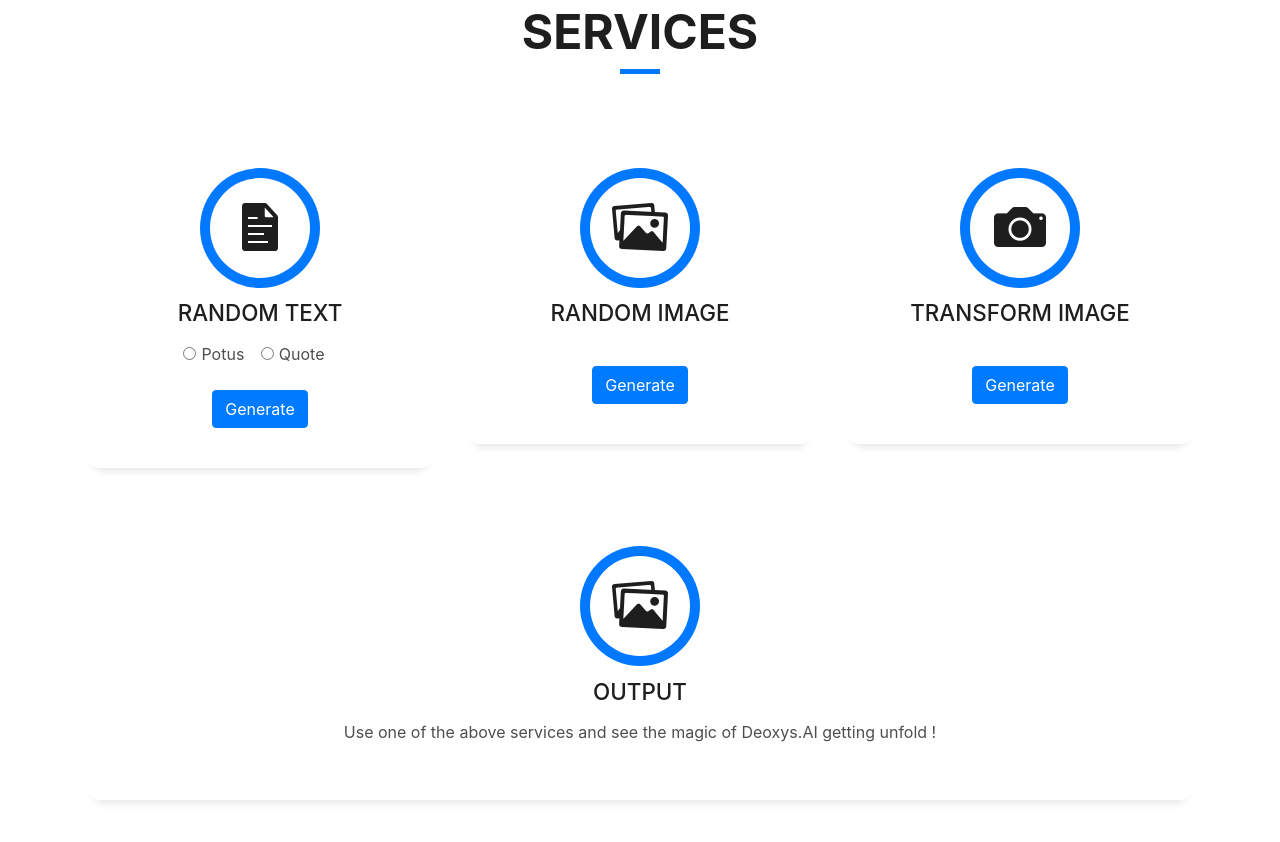
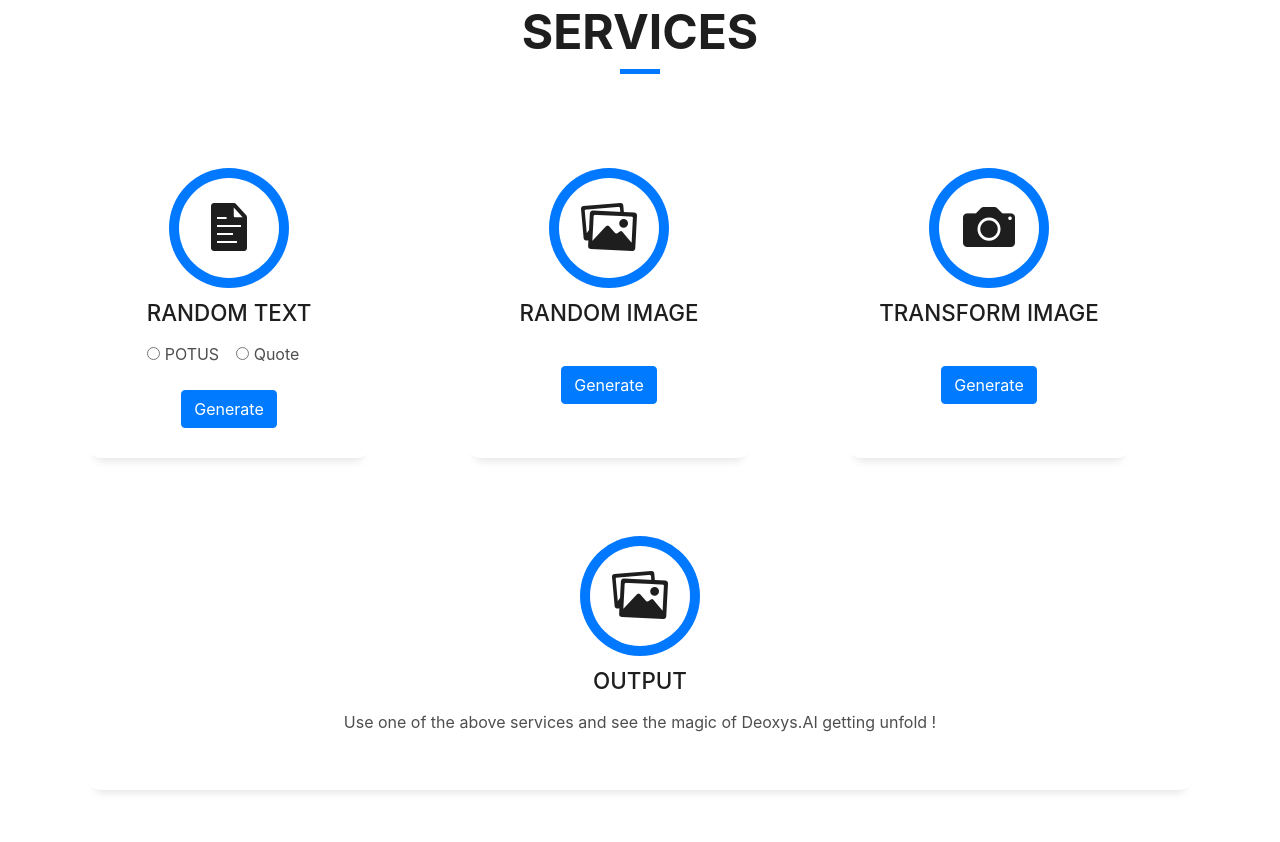
Before and after one commit to DeoxysAI/Deoxys.AI-Frontend, a plain HTML site: page index.html in a window 1280 px wide. Shown: the part 1229-2071 px from the top of the page. Drawn offline with Linux system fonts and the light colour scheme; files whose address does not match are found by name.

Commit message:
chore: no clue, just pushing

```diff
--- a/app.js
+++ b/app.js
@@ -54,8 +54,9 @@ TextBtn.addEventListener("click", e => {
 		crossDomain: true,
 
 		success: function(response) {
+			console.log(response);
 			outputBox.html(
-				`<p> RANDOMLY generated ${modification} by Deoxys.AI <br> ${response}</p>`
+				` <h5 class="display-4"> <b> Randomly</b> generated ${modification} by Deoxys.AI</h5> <br><p class="lead">${response}</p>`
 			);
 			console.log(response);
 		},
--- a/index.html
+++ b/index.html
@@ -117,7 +117,7 @@
       </div>
       <div class="row">
         <div class="col-md-4">
-          <div class="service-box">
+          <div class="service-box" style="width: 18rem;height: 20rem;">
             <div class="service-ico">
               <span class="ico-circle"><i class="ion-document-text"></i></span>
             </div>
@@ -128,7 +128,7 @@
                 <div class="form-check form-check-inline">
                   <input class="form-check-input" type="radio" name="flag" onclick="myFunction(this.value)"
                     id="inlineRadio1" value="potus">
-                  <label class="form-check-label" for="inlineRadio1">Potus</label>
+                  <label class="form-check-label" for="inlineRadio1">POTUS</label>
                 </div>
                 <div class="form-check form-check-inline">
                   <input class="form-check-input" type="radio" name="flag" onclick="myFunction(this.value)"
@@ -143,7 +143,7 @@
           </div>
         </div>
         <div class="col-md-4">
-          <div class="service-box">
+          <div class="service-box" style="width: 18rem;height: 20rem;">
             <div class="service-ico">
               <span class="ico-circle"><i class="ion-images"></i></span>
             </div>
@@ -155,7 +155,7 @@
           </div>
         </div>
         <div class="col-md-4">
-          <div class="service-box">
+          <div class="service-box" style="width: 18rem;height: 20rem;">
             <div class="service-ico">
               <span class="ico-circle"><i class="ion-camera"></i></span>
             </div>
```
